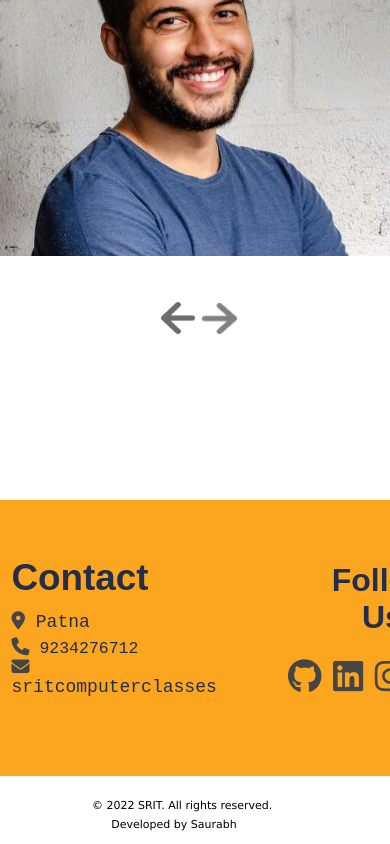
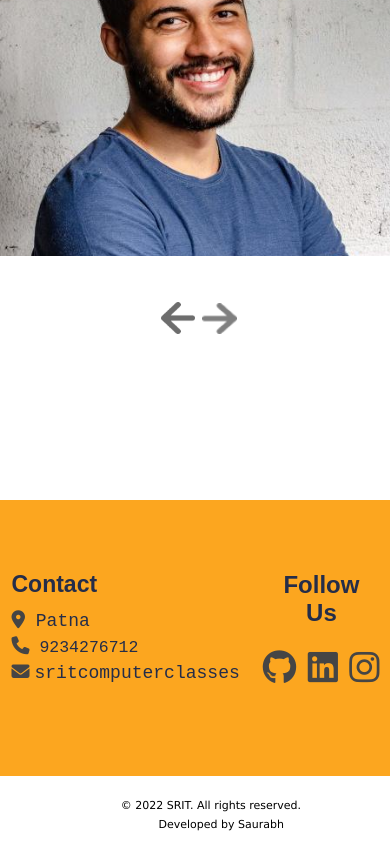
Before and after one commit to Saurabh-Shivam/SRITComputerClasses-Website, a React (Create React App) app in the folder frontend/: page / in a window 390 px wide. Shown: the part 5925-6769 px from the top of the page. Built offline with nearby package versions, Linux system fonts and the light colour scheme.

Commit message:
fixed responsiveness bugs

```diff
--- a/frontend/src/components/Contact/Contact.css
+++ b/frontend/src/components/Contact/Contact.css
@@ -72,10 +72,12 @@ textarea {
     .contact {
         flex-direction: column;
         margin-top: 5rem;
+        height: 45rem;
     }
 
     .c-left {
         margin-top: 5rem;
+        margin-bottom: 2rem;
     }
 
     .c-left>:nth-child(1) {
--- a/frontend/src/components/Copyright/Copyright.css
+++ b/frontend/src/components/Copyright/Copyright.css
@@ -28,11 +28,11 @@
 @media screen and (max-width: 840px) {
     .copyright {
         display: flex;
-        margin-left: 3rem;
+        margin-left: 4.25rem;
     }
 
     .developer {
-        margin-left: -7rem;
+        margin-left: -6.2rem;
         margin-top: -0.8rem;
     }
 }
--- a/frontend/src/components/Courses/Courses.css
+++ b/frontend/src/components/Courses/Courses.css
@@ -245,5 +245,10 @@
 
     }
 
+    .course>span:nth-child(1) {
+        font-size: 1.8rem;
+
+    }
+
 
 }
--- a/frontend/src/components/Footer/Footer.css
+++ b/frontend/src/components/Footer/Footer.css
@@ -122,7 +122,7 @@
     .f-mid {
         /* display: flex; */
         position: relative;
-        align-content: space-around;
+        /* align-content: space-around; */
         /* margin-top: -1rem; */
         margin-left: -4.5rem;
         /* margin-left: -17rem; */
@@ -130,30 +130,28 @@
     }
 
     .f-mid>span:nth-child(1) {
-        font-size: 1.6rem;
+        font-size: 1rem;
     }
-
-
 
     .f-right {
         /* display: flex; */
         flex-direction: column;
         position: relative;
         margin-top: -0.9rem;
-        margin-left: 0.1rem;
+        margin-left: -2rem;
         /* margin-left: -7rem; */
         /* align-content: space-between; */
 
     }
 
     .f-right>span:nth-child(1) {
-        padding-left: 10rem;
-        font-size: xx-large;
+        padding-left: 9rem;
+        font-size: 24px;
     }
 
     .f-social {
-        /* font-size: xx-large; */
-        width: 6rem;
+        font-size: xx-large;
+        width: 1rem;
         gap: 1px;
     }
 }
--- a/frontend/src/components/Footer/Footer.jsx
+++ b/frontend/src/components/Footer/Footer.jsx
@@ -90,9 +90,9 @@ const Footer = () => {
                     fontSize: "18px",
                     color: "var(--black)",
                     fontFamily: "monospace",
+                    marginLeft: "5px",
                   }}
                 >
-                  {" "}
                   sritcomputerclasses
                 </span>
               </i>
@@ -136,7 +136,7 @@ const Footer = () => {
               <i id="f-social" className="i-social fa-brands fa-instagram"></i>
             </a>
           </div>
-          <div>
+          {/* <div>
             <a
               href="https://www.facebook.com/"
               target="_blank"
@@ -144,7 +144,7 @@ const Footer = () => {
             >
               <i id="f-social" className="i-social fa-brands fa-facebook"></i>
             </a>
-          </div>
+          </div> */}
         </div>
       </div>
     </div>
```
